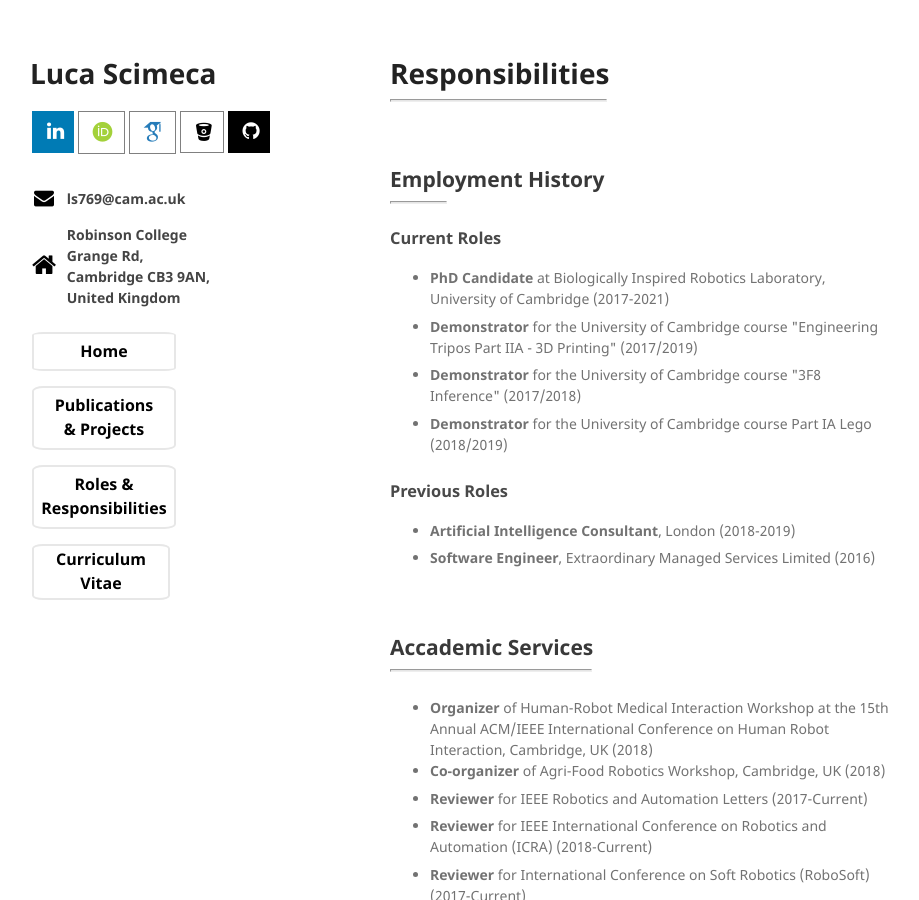
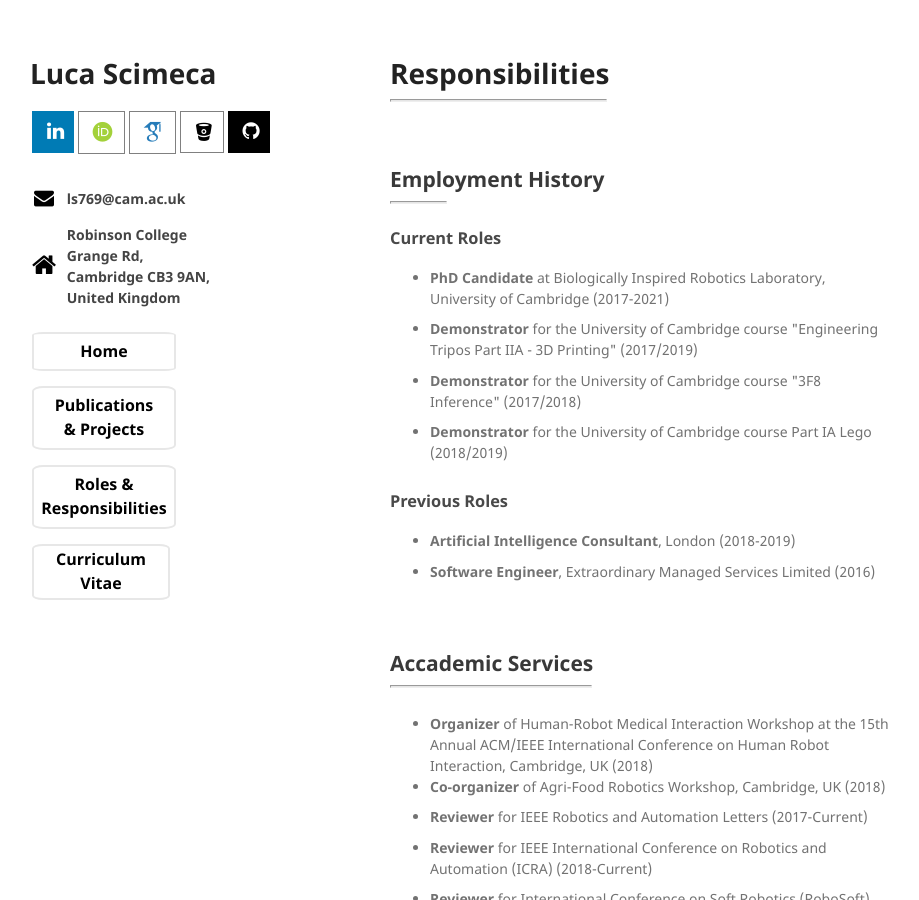
Before and after one commit to lucascimeca/lucascimeca.github.io, a Jekyll site: the page built from responsibilities.md, in a window 1280 px wide and 900 px high. Shown: the whole window, without its empty margins (180-1099 px from the left). Built offline with Jekyll 4.4.1, drawn with Linux system fonts in a browser that asks for light colours; nearby versions of some CDN libraries; some web fonts are replaced; the repository's description, which GitHub fills in, is left out; our own code applies the rules of GitHub Pages for plain Markdown files.

Commit message:
Update responsibilities.md

```diff
--- a/responsibilities.md
+++ b/responsibilities.md
@@ -11,15 +11,15 @@ layout: default
 <hr style="width: 55px">
 ### Current Roles
 <ul>
-  <li style="padding-bottom:5pt"><b>PhD Candidate</b> at Biologically Inspired Robotics Laboratory, University of Cambridge (2017-2021)</li>
-  <li style="padding-bottom:5pt"><b>Demonstrator</b> for the University of Cambridge course "Engineering Tripos Part IIA - 3D Printing" (2017/2019)</li>
-  <li style="padding-bottom:5pt"><b>Demonstrator</b> for the University of Cambridge course "3F8 Inference" (2017/2018)</li>
-  <li style="padding-bottom:5pt"><b>Demonstrator</b> for the University of Cambridge course Part IA Lego (2018/2019)</li>
+  <li style="padding-bottom:7pt"><b>PhD Candidate</b> at Biologically Inspired Robotics Laboratory, University of Cambridge (2017-2021)</li>
+  <li style="padding-bottom:7pt"><b>Demonstrator</b> for the University of Cambridge course "Engineering Tripos Part IIA - 3D Printing" (2017/2019)</li>
+  <li style="padding-bottom:7pt"><b>Demonstrator</b> for the University of Cambridge course "3F8 Inference" (2017/2018)</li>
+  <li style="padding-bottom:7pt"><b>Demonstrator</b> for the University of Cambridge course Part IA Lego (2018/2019)</li>
 </ul>
 ### Previous Roles
 <ul>
-  <li style="padding-bottom:5pt"><b>Artificial Intelligence Consultant</b>, London (2018-2019)</li>
-  <li style="padding-bottom:5pt"><b>Software Engineer</b>, Extraordinary Managed Services Limited (2016)</li>
+  <li style="padding-bottom:7pt"><b>Artificial Intelligence Consultant</b>, London (2018-2019)</li>
+  <li style="padding-bottom:7pt"><b>Software Engineer</b>, Extraordinary Managed Services Limited (2016)</li>
 </ul>
 <br/>
 
@@ -28,11 +28,11 @@ layout: default
 
 <ul style="list-style-type:disc">
   <li><b>Organizer</b> of Human-Robot Medical Interaction Workshop at the 15th Annual ACM/IEEE International Conference on Human Robot Interaction, Cambridge, UK (2018)</li>
-  <li style="padding-bottom:5pt"><b>Co-organizer</b> of Agri-Food Robotics Workshop, Cambridge, UK (2018)</li>
-  <li style="padding-bottom:5pt"><b>Reviewer</b> for IEEE Robotics and Automation Letters (2017-Current)</li>
-  <li style="padding-bottom:5pt"><b>Reviewer</b> for IEEE International Conference on Robotics and Automation (ICRA) (2018-Current)</li>
-  <li style="padding-bottom:5pt"><b>Reviewer</b> for International Conference on Soft Robotics (RoboSoft) (2017-Current)</li>
-  <li style="padding-bottom:5pt"><b>Reviewer</b> for IEEE RAS/EMBS International Conference on Biomedical Robotics and Biomechatronics (2019-Current)</li>
+  <li style="padding-bottom:7pt"><b>Co-organizer</b> of Agri-Food Robotics Workshop, Cambridge, UK (2018)</li>
+  <li style="padding-bottom:7pt"><b>Reviewer</b> for IEEE Robotics and Automation Letters (2017-Current)</li>
+  <li style="padding-bottom:7pt"><b>Reviewer</b> for IEEE International Conference on Robotics and Automation (ICRA) (2018-Current)</li>
+  <li style="padding-bottom:7pt"><b>Reviewer</b> for International Conference on Soft Robotics (RoboSoft) (2017-Current)</li>
+  <li style="padding-bottom:7pt"><b>Reviewer</b> for IEEE RAS/EMBS International Conference on Biomedical Robotics and Biomechatronics (2019-Current)</li>
 </ul>
 
 <br/><br/>
```
